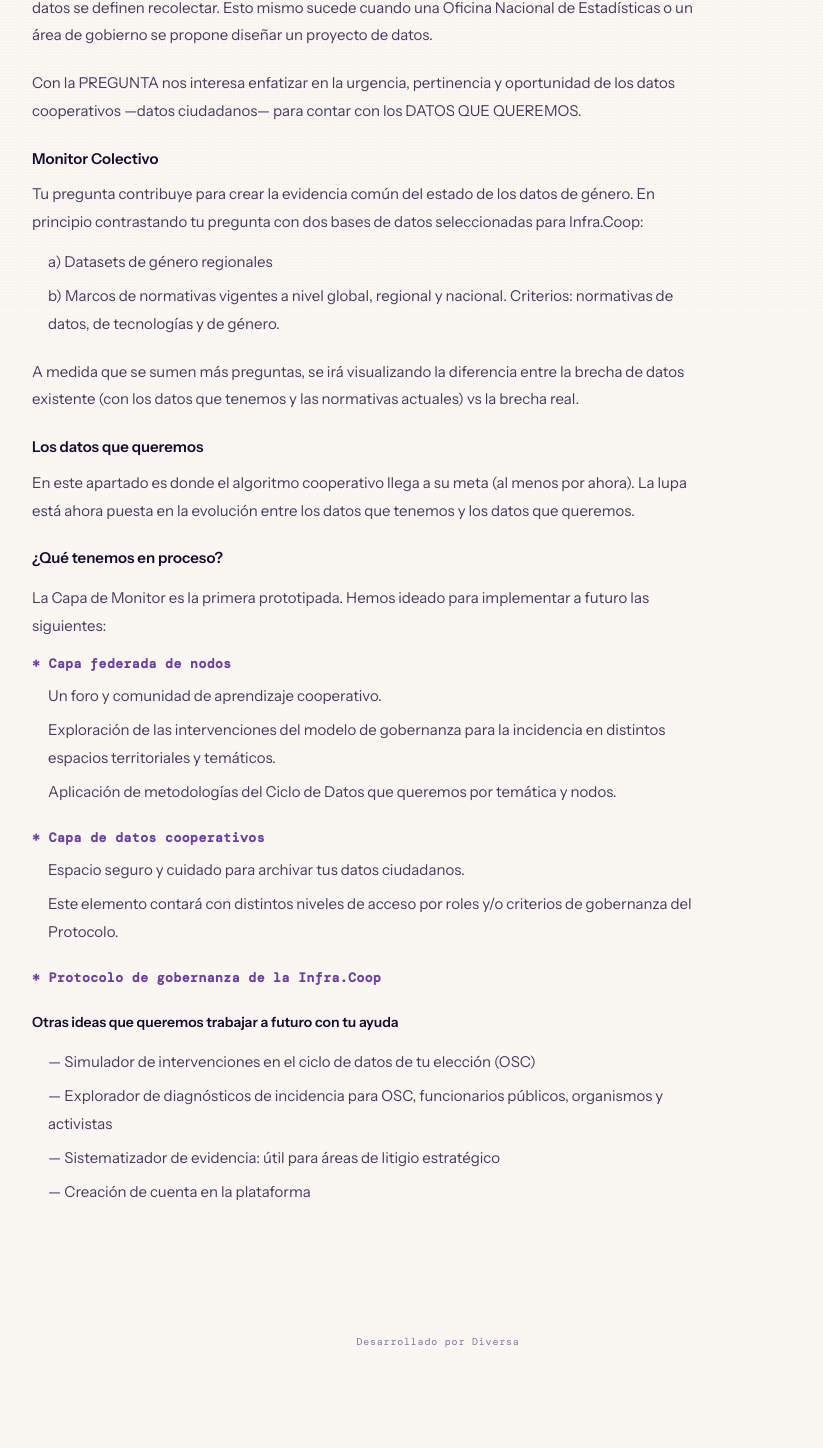
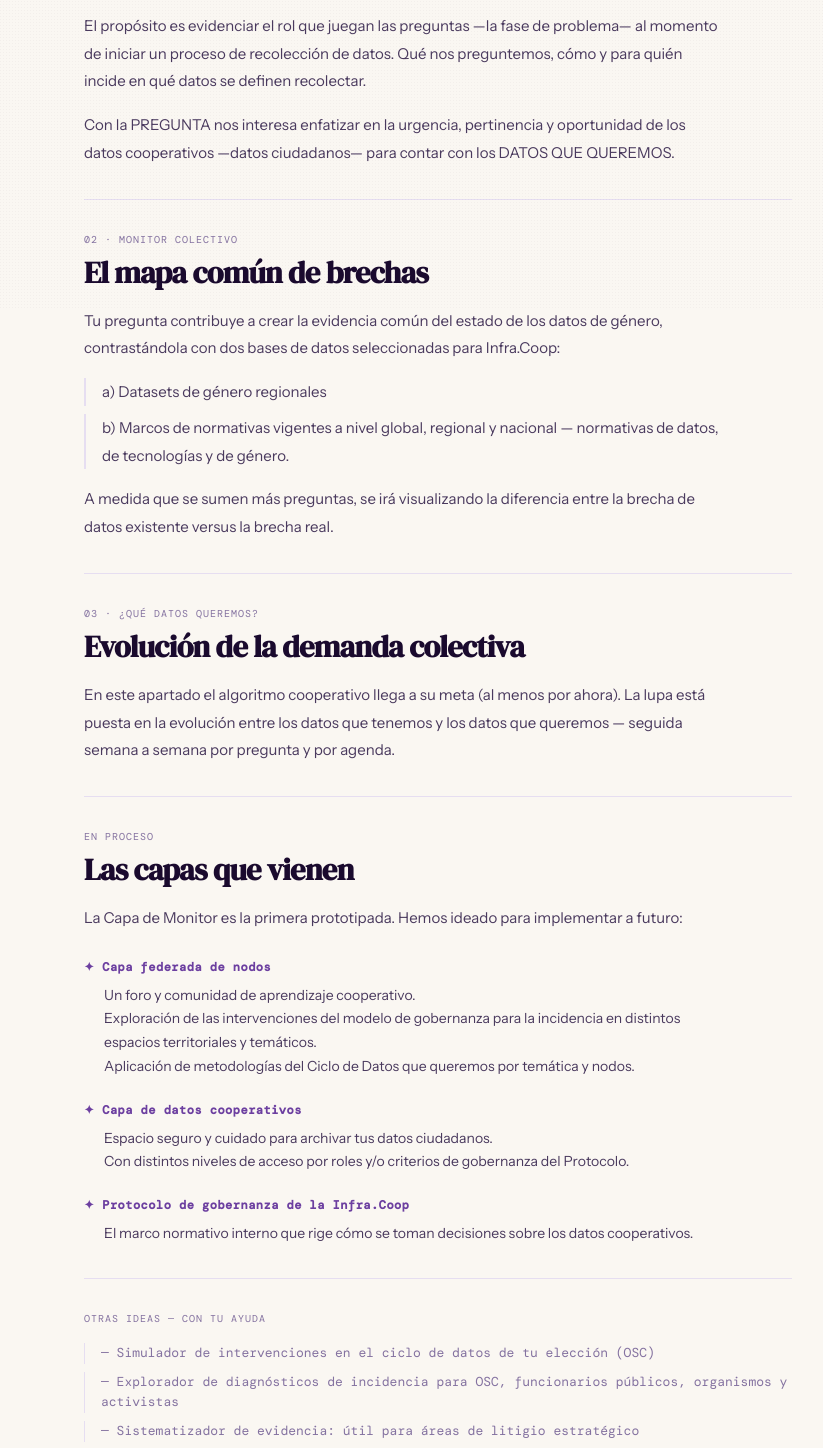
Before and after one commit to DaVas1410/infracoop, a React (Vite) app: page / in a window 1280 px wide. Shown: the part 492-1940 px from the top of the page, without its empty margins (202-1025 px from the left). Before the commit the page ends 1866 px from the top, so only its background shows below. Built offline with nearby package versions, Linux system fonts and the light colour scheme; no server answers; the database is empty.

Commit message:
feat: landing page editorial redesign with typographic sections

```diff
--- a/src/pages/Landing.tsx
+++ b/src/pages/Landing.tsx
@@ -1,64 +1,130 @@
 import { Layout } from '../components/Layout'
+
+function Section({ eyebrow, title, children }: {
+  eyebrow: string
+  title: string
+  children: React.ReactNode
+}) {
+  return (
+    <section style={{ borderTop: '1px solid var(--ink-faint)', paddingTop: '2rem', marginTop: '2rem' }}>
+      <p style={{ fontFamily: 'var(--mono)', fontSize: 10, textTransform: 'uppercase', letterSpacing: '.1em', color: 'var(--ink-light)', marginBottom: '.5rem' }}>
+        {eyebrow}
+      </p>
+      <h2 style={{ fontFamily: 'var(--serif)', fontSize: 'clamp(1.4rem,3vw,1.9rem)', lineHeight: 1.15, letterSpacing: '-.02em', marginBottom: '1rem', color: 'var(--ink)' }}>
+        {title}
+      </h2>
+      <div style={{ fontSize: 15, lineHeight: 1.85, color: 'var(--ink-mid)', maxWidth: 640 }}>
+        {children}
+      </div>
+    </section>
+  )
+}
+
+function FutureLayer({ title, children }: { title: string; children: React.ReactNode }) {
+  return (
+    <div style={{ marginBottom: '1.25rem' }}>
+      <p style={{ fontFamily: 'var(--mono)', fontSize: 12, fontWeight: 600, color: 'var(--accent)', letterSpacing: '.04em', marginBottom: '.35rem' }}>
+        ✦ {title}
+      </p>
+      <div style={{ paddingLeft: '1.25rem', fontSize: 14, color: 'var(--ink-mid)', lineHeight: 1.7 }}>
+        {children}
+      </div>
+    </div>
+  )
+}
 
 export function Landing() {
   return (
     <Layout>
-      <div className="hero">
-        <p className="hero-eyebrow">Infra.Coop</p>
-        <h1>¿Qué es <em>Infra.Coop</em>?</h1>
-      </div>
+      <div style={{ maxWidth: 740, margin: '0 auto', padding: '3rem 1rem 6rem' }}>
 
-      <div style={{ fontSize: 15, lineHeight: 1.85, color: 'var(--ink-mid)', maxWidth: 680 }}>
-        <p style={{ marginBottom: '1.25rem', color: 'var(--ink)', fontSize: 16 }}>
-          Infra.Coop es la dimensión tecnosocial de Data Cooperativas Latinas. Es una infraestructura digital inclusiva basada en los conceptos y modelo de gobernanza de datos cooperativos que encontrarás en el sitio.
-        </p>
+        {/* Hero */}
+        <div style={{ marginBottom: '2rem', paddingBottom: '2rem', borderBottom: '1px solid var(--ink-faint)' }}>
+          <p style={{ fontFamily: 'var(--mono)', fontSize: 10, textTransform: 'uppercase', letterSpacing: '.1em', color: 'var(--ink-light)', marginBottom: '.75rem' }}>
+            Infra.Coop
+          </p>
+          <h1 style={{ fontFamily: 'var(--serif)', fontSize: 'clamp(2rem,5vw,3rem)', lineHeight: 1.1, letterSpacing: '-.03em', marginBottom: '1rem' }}>
+            ¿Qué es <em style={{ color: 'var(--accent)' }}>Infra.Coop</em>?
+          </h1>
+          <p style={{ fontSize: 16, lineHeight: 1.75, color: 'var(--ink)', maxWidth: 600 }}>
+            Infra.Coop es la dimensión tecnosocial de Data Cooperativas Latinas. Una infraestructura digital inclusiva basada en los conceptos y modelo de gobernanza de datos cooperativos.
+          </p>
+        </div>
 
-        <p style={{ marginBottom: '.5rem', fontWeight: 600, color: 'var(--ink)', fontSize: 15 }}>Monitor de Brechas</p>
-        <p style={{ marginBottom: '1.25rem' }}>
-          El propósito es evidenciar el rol que juegan las preguntas —la fase de problema— al momento de iniciar un proceso de recolección de datos. Qué nos preguntemos, cómo y para quién incide en qué datos se definen recolectar. Esto mismo sucede cuando una Oficina Nacional de Estadísticas o un área de gobierno se propone diseñar un proyecto de datos.
-        </p>
-        <p style={{ marginBottom: '1.25rem' }}>
-          Con la PREGUNTA nos interesa enfatizar en la urgencia, pertinencia y oportunidad de los datos cooperativos —datos ciudadanos— para contar con los DATOS QUE QUEREMOS.
-        </p>
+        {/* Monitor de Brechas */}
+        <Section eyebrow="01 · Monitor de Brechas" title="La pregunta como evidencia">
+          <p style={{ marginBottom: '1rem' }}>
+            El propósito es evidenciar el rol que juegan las preguntas —la fase de problema— al momento de iniciar un proceso de recolección de datos. Qué nos preguntemos, cómo y para quién incide en qué datos se definen recolectar.
+          </p>
+          <p>
+            Con la PREGUNTA nos interesa enfatizar en la urgencia, pertinencia y oportunidad de los datos cooperativos —datos ciudadanos— para contar con los DATOS QUE QUEREMOS.
+          </p>
+        </Section>
 
-        <p style={{ marginBottom: '.5rem', fontWeight: 600, color: 'var(--ink)', fontSize: 15 }}>Monitor Colectivo</p>
-        <p style={{ marginBottom: '.75rem' }}>
-          Tu pregunta contribuye para crear la evidencia común del estado de los datos de género. En principio contrastando tu pregunta con dos bases de datos seleccionadas para Infra.Coop:
-        </p>
-        <p style={{ marginBottom: '.4rem', paddingLeft: '1rem' }}>a) Datasets de género regionales</p>
-        <p style={{ marginBottom: '1.25rem', paddingLeft: '1rem' }}>
-          b) Marcos de normativas vigentes a nivel global, regional y nacional. Criterios: normativas de datos, de tecnologías y de género.
-        </p>
-        <p style={{ marginBottom: '1.25rem' }}>
-          A medida que se sumen más preguntas, se irá visualizando la diferencia entre la brecha de datos existente (con los datos que tenemos y las normativas actuales) vs la brecha real.
-        </p>
+        {/* Monitor Colectivo */}
+        <Section eyebrow="02 · Monitor Colectivo" title="El mapa común de brechas">
+          <p style={{ marginBottom: '1rem' }}>
+            Tu pregunta contribuye a crear la evidencia común del estado de los datos de género, contrastándola con dos bases de datos seleccionadas para Infra.Coop:
+          </p>
+          <p style={{ marginBottom: '.5rem', paddingLeft: '1rem', borderLeft: '2px solid var(--ink-faint)' }}>
+            a) Datasets de género regionales
+          </p>
+          <p style={{ marginBottom: '1rem', paddingLeft: '1rem', borderLeft: '2px solid var(--ink-faint)' }}>
+            b) Marcos de normativas vigentes a nivel global, regional y nacional — normativas de datos, de tecnologías y de género.
+          </p>
+          <p>
+            A medida que se sumen más preguntas, se irá visualizando la diferencia entre la brecha de datos existente versus la brecha real.
+          </p>
+        </Section>
 
-        <p style={{ marginBottom: '.5rem', fontWeight: 600, color: 'var(--ink)', fontSize: 15 }}>Los datos que queremos</p>
-        <p style={{ marginBottom: '1.25rem' }}>
-          En este apartado es donde el algoritmo cooperativo llega a su meta (al menos por ahora). La lupa está ahora puesta en la evolución entre los datos que tenemos y los datos que queremos.
-        </p>
+        {/* Los datos que queremos */}
+        <Section eyebrow="03 · ¿Qué datos queremos?" title="Evolución de la demanda colectiva">
+          <p>
+            En este apartado el algoritmo cooperativo llega a su meta (al menos por ahora). La lupa está puesta en la evolución entre los datos que tenemos y los datos que queremos — seguida semana a semana por pregunta y por agenda.
+          </p>
+        </Section>
 
-        <p style={{ marginBottom: '.75rem', fontWeight: 600, color: 'var(--ink)', fontSize: 15 }}>¿Qué tenemos en proceso?</p>
-        <p style={{ marginBottom: '.75rem' }}>
-          La Capa de Monitor es la primera prototipada. Hemos ideado para implementar a futuro las siguientes:
-        </p>
+        {/* Futuras capas */}
+        <Section eyebrow="En proceso" title="Las capas que vienen">
+          <p style={{ marginBottom: '1.5rem' }}>
+            La Capa de Monitor es la primera prototipada. Hemos ideado para implementar a futuro:
+          </p>
 
-        <p style={{ marginBottom: '.4rem', color: 'var(--accent)', fontWeight: 600, fontSize: 13, fontFamily: 'var(--mono)', letterSpacing: '.04em' }}>* Capa federada de nodos</p>
-        <p style={{ marginBottom: '.4rem', paddingLeft: '1rem' }}>Un foro y comunidad de aprendizaje cooperativo.</p>
-        <p style={{ marginBottom: '.4rem', paddingLeft: '1rem' }}>Exploración de las intervenciones del modelo de gobernanza para la incidencia en distintos espacios territoriales y temáticos.</p>
-        <p style={{ marginBottom: '1.25rem', paddingLeft: '1rem' }}>Aplicación de metodologías del Ciclo de Datos que queremos por temática y nodos.</p>
+          <FutureLayer title="Capa federada de nodos">
+            <p>Un foro y comunidad de aprendizaje cooperativo.</p>
+            <p>Exploración de las intervenciones del modelo de gobernanza para la incidencia en distintos espacios territoriales y temáticos.</p>
+            <p>Aplicación de metodologías del Ciclo de Datos que queremos por temática y nodos.</p>
+          </FutureLayer>
 
-        <p style={{ marginBottom: '.4rem', color: 'var(--accent)', fontWeight: 600, fontSize: 13, fontFamily: 'var(--mono)', letterSpacing: '.04em' }}>* Capa de datos cooperativos</p>
-        <p style={{ marginBottom: '.4rem', paddingLeft: '1rem' }}>Espacio seguro y cuidado para archivar tus datos ciudadanos.</p>
-        <p style={{ marginBottom: '1.25rem', paddingLeft: '1rem' }}>Este elemento contará con distintos niveles de acceso por roles y/o criterios de gobernanza del Protocolo.</p>
+          <FutureLayer title="Capa de datos cooperativos">
+            <p>Espacio seguro y cuidado para archivar tus datos ciudadanos.</p>
+            <p>Con distintos niveles de acceso por roles y/o criterios de gobernanza del Protocolo.</p>
+          </FutureLayer>
 
-        <p style={{ marginBottom: '1.25rem', color: 'var(--accent)', fontWeight: 600, fontSize: 13, fontFamily: 'var(--mono)', letterSpacing: '.04em' }}>* Protocolo de gobernanza de la Infra.Coop</p>
+          <FutureLayer title="Protocolo de gobernanza de la Infra.Coop">
+            <p>El marco normativo interno que rige cómo se toman decisiones sobre los datos cooperativos.</p>
+          </FutureLayer>
+        </Section>
 
-        <p style={{ marginBottom: '.75rem', fontWeight: 600, color: 'var(--ink)', fontSize: 14 }}>Otras ideas que queremos trabajar a futuro con tu ayuda</p>
-        <p style={{ marginBottom: '.4rem', paddingLeft: '1rem' }}>— Simulador de intervenciones en el ciclo de datos de tu elección (OSC)</p>
-        <p style={{ marginBottom: '.4rem', paddingLeft: '1rem' }}>— Explorador de diagnósticos de incidencia para OSC, funcionarios públicos, organismos y activistas</p>
-        <p style={{ marginBottom: '.4rem', paddingLeft: '1rem' }}>— Sistematizador de evidencia: útil para áreas de litigio estratégico</p>
-        <p style={{ marginBottom: 0, paddingLeft: '1rem' }}>— Creación de cuenta en la plataforma</p>
+        {/* Otras ideas */}
+        <section style={{ borderTop: '1px solid var(--ink-faint)', paddingTop: '2rem', marginTop: '2rem' }}>
+          <p style={{ fontFamily: 'var(--mono)', fontSize: 10, textTransform: 'uppercase', letterSpacing: '.1em', color: 'var(--ink-light)', marginBottom: '1rem' }}>
+            Otras ideas — con tu ayuda
+          </p>
+          <div style={{ display: 'flex', flexDirection: 'column', gap: '.5rem' }}>
+            {[
+              'Simulador de intervenciones en el ciclo de datos de tu elección (OSC)',
+              'Explorador de diagnósticos de incidencia para OSC, funcionarios públicos, organismos y activistas',
+              'Sistematizador de evidencia: útil para áreas de litigio estratégico',
+              'Creación de cuenta en la plataforma',
+            ].map(idea => (
+              <p key={idea} style={{ fontSize: 13, color: 'var(--ink-light)', fontFamily: 'var(--mono)', paddingLeft: '1rem', borderLeft: '1px solid var(--ink-faint)' }}>
+                — {idea}
+              </p>
+            ))}
+          </div>
+        </section>
+
       </div>
     </Layout>
   )
```
